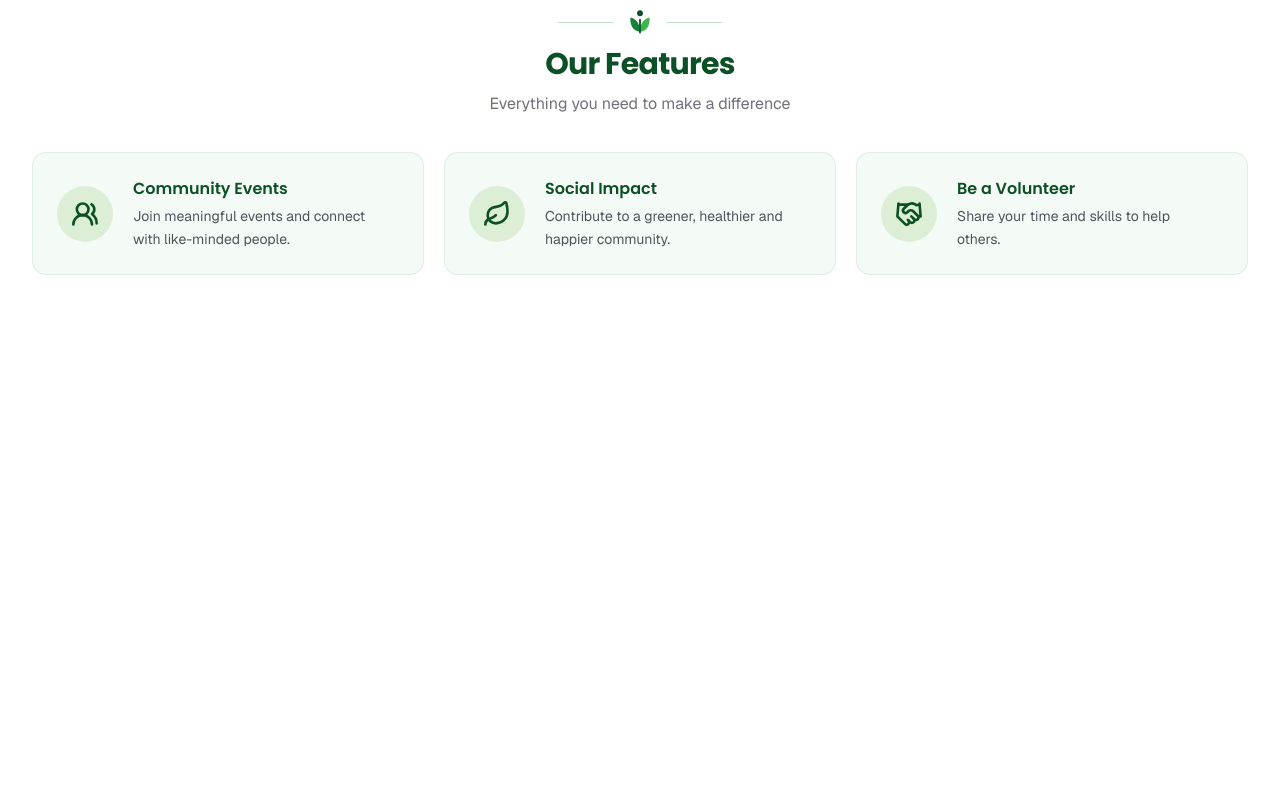
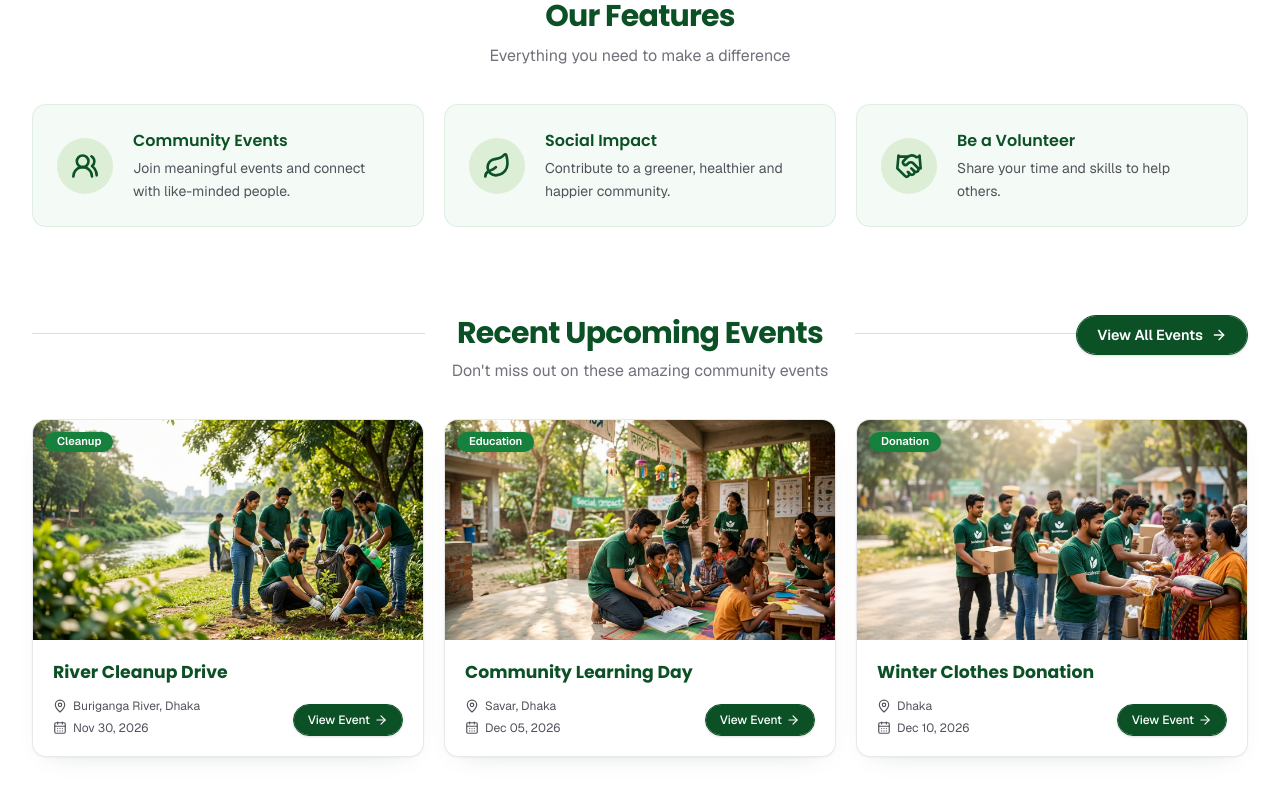
Before and after one commit to Hasan200826/togetherwe, a Next.js app: page / in a window 1280 px wide. Shown: the part 592-1392 px from the top of the page. Before the commit the page ends 931 px from the top, so only its background shows below. Built offline with nearby package versions, Linux system fonts and the light colour scheme.

Commit message:
creat recent upcoming events

```diff
--- a/src/app/page.tsx
+++ b/src/app/page.tsx
@@ -1,3 +1,4 @@
+import { EventsSection } from "@/components/events-section"
 import { FeaturesSection } from "@/components/features-section"
 import { HeroSession } from "@/components/hero-session"
 
@@ -6,6 +7,7 @@ export default function Home() {
     <main className="flex flex-1 flex-col bg-white">
       <HeroSession />
       <FeaturesSection />
+      <EventsSection />
     </main>
   )
 }
--- /dev/null
+++ b/src/components/event-card.tsx
@@ -0,0 +1,84 @@
+import Image, { type StaticImageData } from "next/image"
+import Link from "next/link"
+import { ArrowRight, CalendarDays, MapPin } from "lucide-react"
+
+import { buttonVariants } from "@/components/ui/button"
+import { cn } from "@/lib/utils"
+
+export type EventCardProps = {
+  image: StaticImageData
+  category: string
+  title: string
+  location: string
+  date: string
+  href: string
+  imageClassName?: string
+  className?: string
+}
+
+export function EventCard({
+  image,
+  category,
+  title,
+  location,
+  date,
+  href,
+  imageClassName,
+  className,
+}: EventCardProps) {
+  return (
+    <Link
+      href={href}
+      className={cn(
+        "group flex h-full flex-col overflow-hidden rounded-xl border border-zinc-200/80 bg-white shadow-[0_1px_2px_rgba(16,24,40,0.04),0_10px_26px_-18px_rgba(12,81,38,0.25)] transition duration-300 hover:-translate-y-0.5 hover:shadow-[0_18px_36px_-20px_rgba(12,81,38,0.35)] focus-visible:ring-3 focus-visible:ring-ring/40 focus-visible:outline-none",
+        className
+      )}
+    >
+      <div className="relative aspect-[16/9] w-full overflow-hidden">
+        <Image
+          src={image}
+          alt=""
+          fill
+          sizes="(min-width: 1280px) 392px, (min-width: 1024px) 300px, (min-width: 640px) 50vw, 100vw"
+          className={cn(
+            "object-cover transition-transform duration-500 group-hover:scale-[1.04]",
+            imageClassName
+          )}
+        />
+        <span className="absolute top-3 left-3 rounded-full bg-brand px-3 py-1 text-[0.7rem] leading-none font-semibold text-white shadow-sm">
+          {category}
+        </span>
+      </div>
+
+      <div className="flex flex-1 flex-col p-4 sm:p-5">
+        <h3 className="truncate font-heading text-[1.02rem] font-bold text-brand-strong sm:text-[1.08rem]">
+          {title}
+        </h3>
+
+        <div className="mt-3 flex items-end justify-between gap-3">
+          <div className="min-w-0 space-y-1.5 text-xs text-zinc-600">
+            <p className="flex items-center gap-1.5">
+              <MapPin aria-hidden="true" className="size-3.5 shrink-0" />
+              <span className="truncate">{location}</span>
+            </p>
+            <p className="flex items-center gap-1.5">
+              <CalendarDays aria-hidden="true" className="size-3.5 shrink-0" />
+              <span>{date}</span>
+            </p>
+          </div>
+
+          <span
+            aria-hidden="true"
+            className={cn(
+              buttonVariants({ variant: "brand", size: "sm" }),
+              "h-8 shrink-0 rounded-full px-3.5 text-xs"
+            )}
+          >
+            View Event
+            <ArrowRight className="size-3.5" />
+          </span>
+        </div>
+      </div>
+    </Link>
+  )
+}
--- /dev/null
+++ b/src/components/events-section.tsx
@@ -0,0 +1,84 @@
+import Link from "next/link"
+import { ArrowRight } from "lucide-react"
+
+import { EventCard } from "@/components/event-card"
+import { buttonVariants } from "@/components/ui/button"
+import { cn } from "@/lib/utils"
+import donationImage from "@/Images/Gemini_Generated_Image_clt2quclt2quclt2 (1).jpg"
+import educationImage from "@/Images/Gemini_Generated_Image_clt2quclt2quclt2 (2).jpg"
+import cleanupImage from "@/Images/Gemini_Generated_Image_clt2quclt2quclt2 (3).jpg"
+
+const EVENTS = [
+  {
+    image: cleanupImage,
+    category: "Cleanup",
+    title: "River Cleanup Drive",
+    location: "Buriganga River, Dhaka",
+    date: "Nov 30, 2026",
+    href: "/upcoming-events",
+  },
+  {
+    image: educationImage,
+    category: "Education",
+    title: "Community Learning Day",
+    location: "Savar, Dhaka",
+    date: "Dec 05, 2026",
+    href: "/upcoming-events",
+  },
+  {
+    image: donationImage,
+    category: "Donation",
+    title: "Winter Clothes Donation",
+    location: "Dhaka",
+    date: "Dec 10, 2026",
+    href: "/upcoming-events",
+  },
+]
+
+export function EventsSection() {
+  return (
+    <section aria-labelledby="events-title" className="bg-white">
+      <div className="mx-auto w-full max-w-7xl px-5 pt-4 pb-14 sm:px-8 sm:pt-6 sm:pb-16 lg:pb-20">
+        <div className="relative">
+          <div className="flex items-center justify-center gap-4 lg:gap-8">
+            <span aria-hidden="true" className="hidden h-px flex-1 bg-brand/20 sm:block" />
+            <h2
+              id="events-title"
+              className="shrink-0 text-center font-heading text-2xl font-bold tracking-tight text-brand-strong sm:text-[1.75rem] lg:text-3xl"
+            >
+              Recent Upcoming Events
+            </h2>
+            <span aria-hidden="true" className="hidden h-px flex-1 bg-brand/20 sm:block" />
+          </div>
+
+          <p className="mt-2 text-center text-sm text-zinc-500 sm:text-base">
+            Don&apos;t miss out on these amazing community events
+          </p>
+
+          <div className="mt-4 flex justify-end lg:absolute lg:top-0 lg:right-0 lg:mt-0">
+            <Link
+              href="/upcoming-events"
+              className={cn(
+                buttonVariants({ variant: "brand", size: "pill" }),
+                "h-10 px-5 text-[0.9rem]"
+              )}
+            >
+              View All Events
+              <ArrowRight className="size-4" />
+            </Link>
+          </div>
+        </div>
+
+        <div className="mt-8 grid gap-5 sm:grid-cols-2 lg:mt-9 lg:grid-cols-3">
+          {EVENTS.map((event) => (
+            <EventCard
+              key={event.title}
+              {...event}
+              className="sm:last:col-span-2 sm:last:mx-auto sm:last:w-[calc(50%-0.625rem)] lg:last:col-span-1 lg:last:mx-0 lg:last:w-auto"
+            />
+          ))}
+        </div>
+      </div>
+    </section>
+  )
+}
--- a/src/components/hero-session.tsx
+++ b/src/components/hero-session.tsx
@@ -39,8 +39,8 @@ function Sparkles({ className }: { className?: string }) {
 export function HeroSession() {
   return (
     <section aria-labelledby="hero-title" className="bg-white">
-      <div className="mx-auto w-full max-w-7xl md:px-8 md:py-6">
-        <div className="relative isolate overflow-hidden rounded-none bg-white ring-1 ring-brand/5 md:rounded-[1.5rem] lg:rounded-[2rem]">
+      <div className="mx-auto w-full max-w-7xl">
+        <div className="relative isolate overflow-hidden rounded-none bg-white ring-1 ring-brand/5">
           {/* Banner photo */}
           <div className="relative h-60 w-full sm:h-80 lg:absolute lg:inset-0 lg:h-full">
             <Image
```
